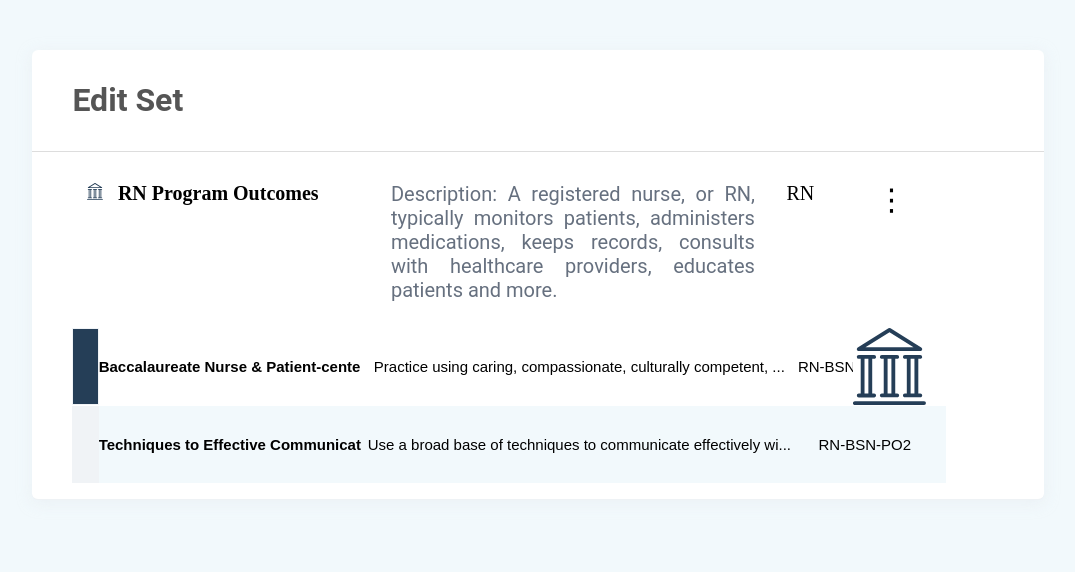
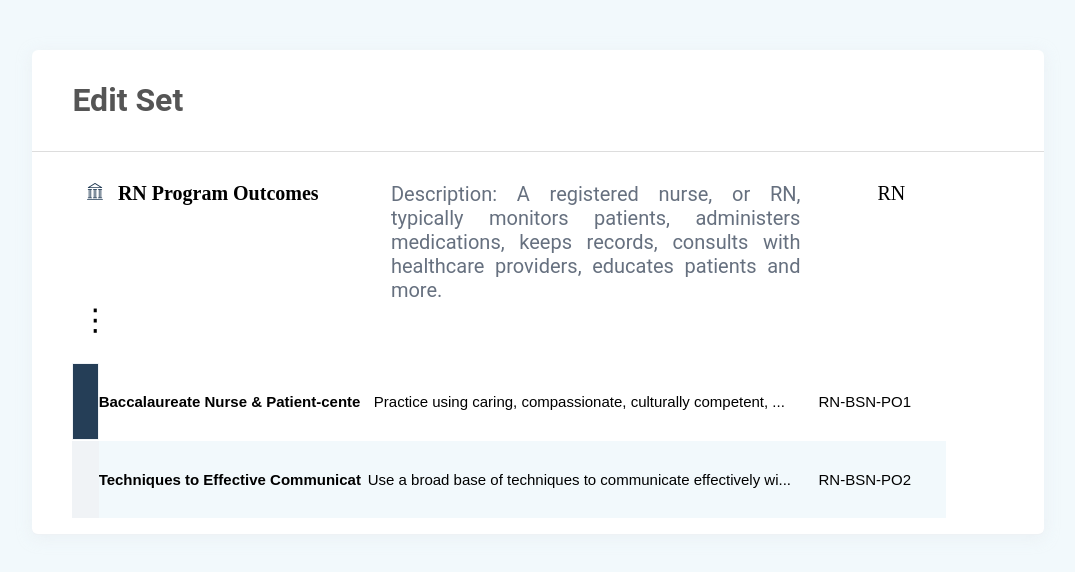
Before and after one commit to Ntwali-Josue/set, a React (Create React App) app: page / in a window 1280 px wide. Shown: the top 572 px of the page, without its empty margins (102-1177 px from the left). Built offline with nearby package versions, Linux system fonts and the light colour scheme.

Commit message:
Style Add outcome button

```diff
--- a/src/styles/App.css
+++ b/src/styles/App.css
@@ -98,7 +98,7 @@ input {
   background-color: #fff;
 }
 
-.product-item:nth-child(1) .d-block{
+.product-item ~ .d-block{
   display: block;
   cursor: pointer;
   padding-right: 20px;
@@ -106,7 +106,7 @@ input {
 
 .categories {
   display: grid;
-  grid-template-columns: 5% 30% 40% 10% 10%;
+  grid-template-columns: 5% 30% 45% 20%;
   padding: 10px 0;
   width: 90%;
   margin-left: 40px;
@@ -170,3 +170,22 @@ input {
 .plus {
   font-size: 20px;
 }
+
+.d-flex {
+  display: flex;
+  justify-content: space-around;
+}
+
+.add-outcome {
+  cursor: pointer;
+}
+
+.add-outcome button {
+  border: 1px solid #d8d8d8;
+  border-radius: 6px;
+  background: none;
+  cursor: pointer;
+  text-align: left;
+  margin-right: 5px;
+  padding: 15px 10px;
+}
```
